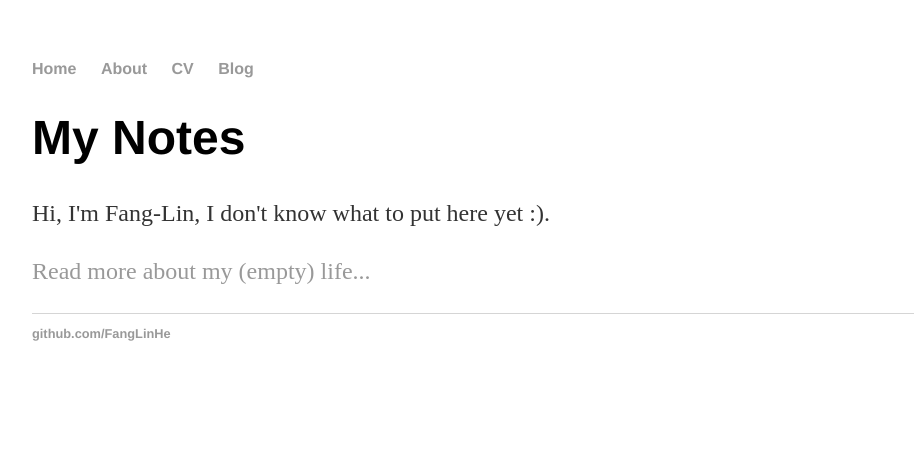
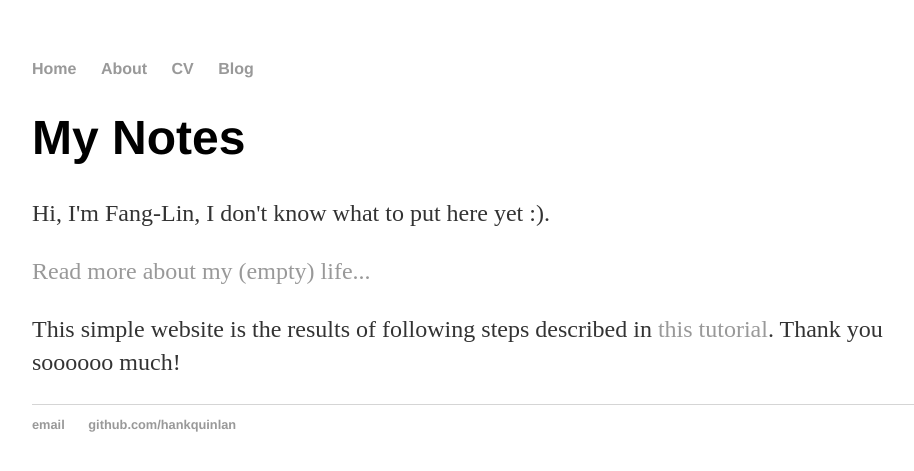
Before and after one commit to FangLinHe/FangLinHe.github.io, a Jekyll site: the page built from index.html, in a window 1280 px wide. Shown: the top 471 px of the page, without its empty margins (160-1074 px from the left). Built offline with Jekyll 4.4.1, drawn with Linux system fonts in a browser that asks for light colours.

Commit message:
Use Jekyll front matter

```diff
--- a/index.html
+++ b/index.html
@@ -1,30 +1,10 @@
-<!DOCTYPE html>
-<html>
-    <head>
-        <title>Fang-Lin's Notes</title>
-        <!-- link to main stylesheet -->
-        <link rel="stylesheet" type="text/css" href="/css/main.css">
-    </head>
-    <body>
-        <nav>
-            <ul>
-                <li><a href="/">Home</a></li>
-                <li><a href="/about">About</a></li>
-                <li><a href="/cv">CV</a></li>
-                <li><a href="/blog">Blog</a></li>
-            </ul>
-        </nav>
-        <div class="container">
-            <div class="blurb">
-                <h1>My Notes</h1>
-            <p>Hi, I'm Fang-Lin, I don't know what to put here yet :).</p>
-            <p><a href="/about">Read more about my (empty) life...</a></p>
-            </div><!-- /.blurb -->
-        </div><!-- /.container -->
-        <footer>
-            <ul>
-                <li><a href="https://github.com/FangLinHe">github.com/FangLinHe</a></li>
-            </ul>
-        </footer>
-    </body>
-</html>
+---
+layout: default
+title: Fang-Lin's Notes
+---
+<div class="blurb">
+    <h1>My Notes</h1>
+    <p>Hi, I'm Fang-Lin, I don't know what to put here yet :).</p>
+    <p><a href="/about">Read more about my (empty) life...</a></p>
+    <p>This simple website is the results of following steps described in <a href="http://jmcglone.com/guides/github-pages/">this tutorial</a>. Thank you soooooo much!</p>
+</div><!-- /.blurb -->
```
